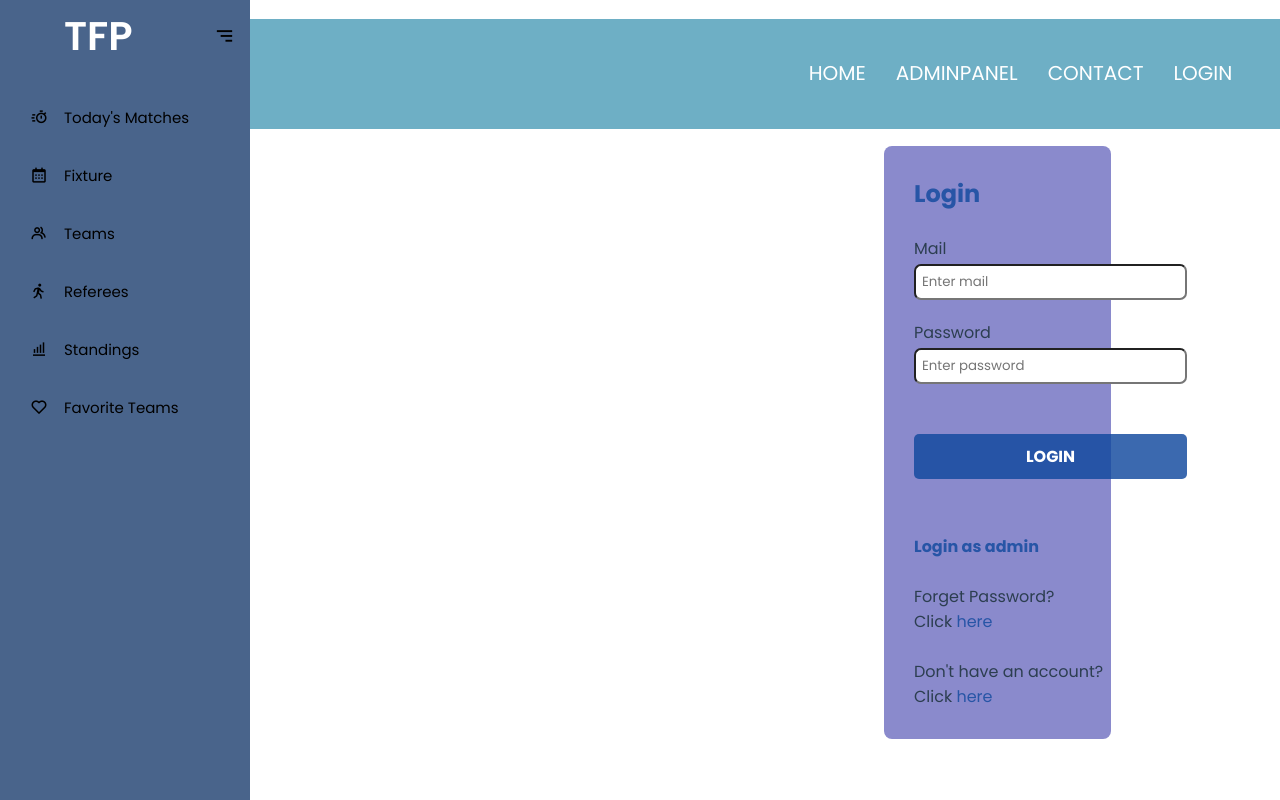
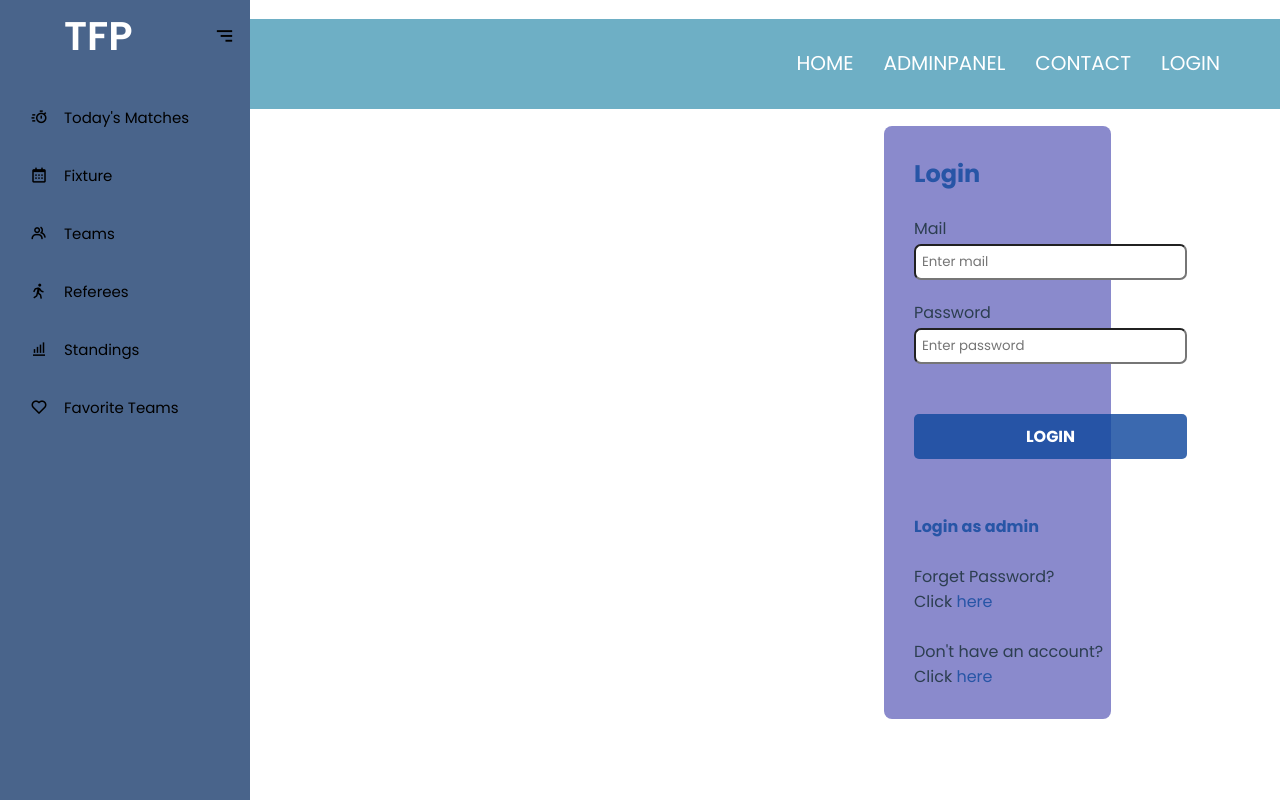
Before and after one commit to SU-CS308-22FA/Team-41-Frontend, a Vue app: page /login in a window 1280 px wide. Built offline with nearby package versions, Linux system fonts and the light colour scheme.

Commit message:
edited css of navbar

```diff
--- a/src/components/NavBar.vue
+++ b/src/components/NavBar.vue
@@ -33,10 +33,16 @@
 </script>
 
 <style scoped>
+
+    *{
+        margin: 0;
+        padding: 0;
+        box-sizing: border-box;
+        text-align: left;
+    }
     .nav{
         background-color: rgb(110, 175, 197);
-        height: 110px;
-        width: 101.2%;
+        width: 100%;
         color:white;
         display:flex;
         justify-content: space-between;
```
